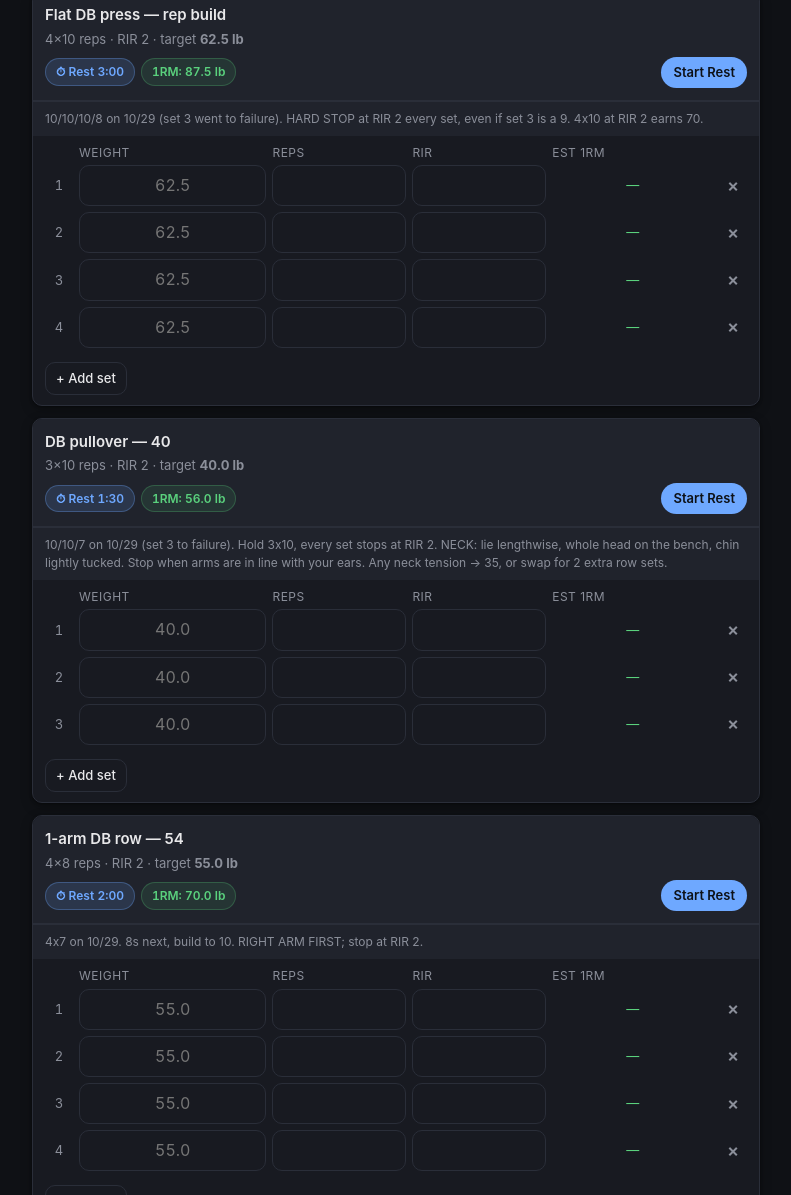
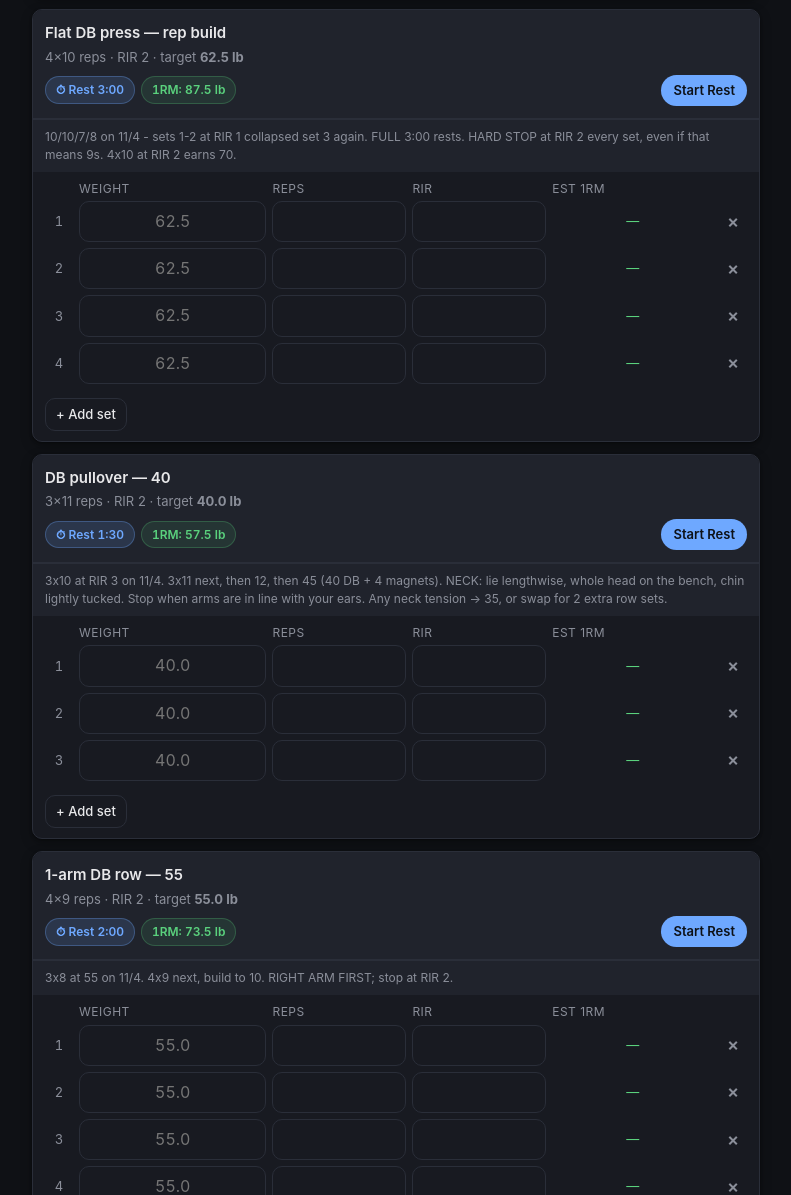
Before and after one commit to corey219/workout-logger, a website: page index.html in a window 1280 px wide. Shown: the part 1353-2548 px from the top of the page, without its empty margins (244-1035 px from the left). Drawn offline with Linux system fonts and the light colour scheme.

Commit message:
Upper cards: 11/4 update (ext 15, row 55, pullover 11s)
Co-Authored-By: Claude Opus 5.5 <noreply@anthropic.com>

```diff
--- a/index.html
+++ b/index.html
@@ -421,7 +421,7 @@ const DEFAULT_1RM = {
 const MIN_1RM_BASELINE = {
   'seated-db-press': 46.5,  // 10/29: 35×8×RIR2
   'flat-db-press': 87.5,    // 10/29: 62.5×10×RIR2
-  'cs-db-row': 70,          // 10/6: 52.5×8×RIR2
+  'cs-db-row': 73.5,        // 11/4: 55×8×RIR2
   'db-curl': 28.5,          // 10/6: 20×11×RIR2
   'hammer-curl': 21.5,
   'tricep-ext': 20,         // 10/29: 13.75×12×RIR2 (one arm)
@@ -429,7 +429,7 @@ const MIN_1RM_BASELINE = {
   'hip-thrust': 132,        // 10/31: 90×11×RIR3
   'single-leg-rdl': 20.5,   // confirmed multiple sessions
   'bulgarian-split-squat': 34, // 10/31: 25×9×RIR2
-  'db-pullover': 56,        // 10/29: 40×10×RIR2
+  'db-pullover': 57.5,      // 11/4: 40×10×RIR3
   'rdl': 59.5,             // 10/27: 42.5×9×RIR3
 };
 
@@ -457,11 +457,11 @@ const SESSIONS = {
     phases: {
       '1': [
         { id: 'face-pull', name: 'Banded face pulls (pre-lift activation)', sets: 3, reps: 15, rir: 2, rest: 45, equipment: 'band', note: 'Activation — strict, light, full ROM. Warm-up push-ups go ON DB HANDLES or fists (neutral wrist): flat-palm push-ups bother the wrists (10/6).' },
-        { id: 'tricep-ext', name: 'Overhead DB triceps extension — ONE ARM at a time', sets: 3, reps: 12, rir: 2, rest: 75, overrideTarget: 13.75, note: '11/11/12 on 10/29. 3x12 earns 15. Last set may go to RIR 0-1; earlier sets stop at RIR 2. Any elbow signal -> back to 12.5.' },
-        { id: 'seated-db-press', name: 'Seated DB press', sets: 4, reps: 9, rir: 2, rest: 180, overrideTarget: 35, note: '4x8 at 35 on 10/29. 9s next, build to 10. Every set stops at RIR 2.' },
-        { id: 'flat-db-press', name: 'Flat DB press — rep build', sets: 4, reps: 10, rir: 2, rest: 180, overrideTarget: 62.5, note: '10/10/10/8 on 10/29 (set 3 went to failure). HARD STOP at RIR 2 every set, even if set 3 is a 9. 4x10 at RIR 2 earns 70.' },
-        { id: 'db-pullover', name: 'DB pullover — 40', sets: 3, reps: 10, rir: 2, rest: 90, overrideTarget: 40, note: '10/10/7 on 10/29 (set 3 to failure). Hold 3x10, every set stops at RIR 2. NECK: lie lengthwise, whole head on the bench, chin lightly tucked. Stop when arms are in line with your ears. Any neck tension -> 35, or swap for 2 extra row sets.' },
-        { id: 'cs-db-row', name: '1-arm DB row — 54', sets: 4, reps: 8, rir: 2, rest: 120, overrideTarget: 54, note: '4x7 on 10/29. 8s next, build to 10. RIGHT ARM FIRST; stop at RIR 2.' },
+        { id: 'tricep-ext', name: 'Overhead DB triceps extension — ONE ARM, 15', sets: 3, reps: 8, rir: 2, rest: 75, overrideTarget: 15, note: '15 EARNED 11/4 (3x12 at 13.75). Use one of the fixed 15s. Restart at 8s, build to 12. Any elbow signal -> back to 13.75. Last set may go to RIR 0-1; earlier sets stop at RIR 2.' },
+        { id: 'seated-db-press', name: 'Seated DB press', sets: 4, reps: 10, rir: 2, rest: 180, overrideTarget: 35, note: '4x9 on 11/4 (at RIR 1 - too hard). 4x10 next, STOP at RIR 2. 4x10 at RIR 2 earns 37.5.' },
+        { id: 'flat-db-press', name: 'Flat DB press — rep build', sets: 4, reps: 10, rir: 2, rest: 180, overrideTarget: 62.5, note: '10/10/7/8 on 11/4 - sets 1-2 at RIR 1 collapsed set 3 again. FULL 3:00 rests. HARD STOP at RIR 2 every set, even if that means 9s. 4x10 at RIR 2 earns 70.' },
+        { id: 'db-pullover', name: 'DB pullover — 40', sets: 3, reps: 11, rir: 2, rest: 90, overrideTarget: 40, note: '3x10 at RIR 3 on 11/4. 3x11 next, then 12, then 45 (40 DB + 4 magnets). NECK: lie lengthwise, whole head on the bench, chin lightly tucked. Stop when arms are in line with your ears. Any neck tension -> 35, or swap for 2 extra row sets.' },
+        { id: 'cs-db-row', name: '1-arm DB row — 55', sets: 4, reps: 9, rir: 2, rest: 120, overrideTarget: 55, note: '3x8 at 55 on 11/4. 4x9 next, build to 10. RIGHT ARM FIRST; stop at RIR 2.' },
         { id: 'lateral-raise', name: 'SUPERSET 1 · DB lateral raise — 12.5s (adjustables)', sets: 3, reps: 16, rir: 2, rest: 45, overrideTarget: 12.5, note: '16x3 on 10/29 (RIR 1/1/0). Hold 3x16 at RIR 2 on sets 1-2. Last set may go to RIR 0-1; earlier sets stop at RIR 2. Shoulders down.' },
         { id: 'db-curl', name: 'SUPERSET 2 · DB curl — fixed 15s, 3-sec lowering', sets: 3, reps: 10, rir: 2, rest: 90, overrideTarget: 15, note: '10/10/8 on 10/29. Hold 3x10, build to 12. Last set may go to RIR 0-1; earlier sets stop at RIR 2.' },
       ],
@@ -596,11 +596,11 @@ const SESSIONS = {
     title: 'Upper 45-min (alternating pairs)',
     phases: {
       '1': [
-        { id: 'tricep-ext', name: '0 · Overhead DB triceps extension — one arm (first)', sets: 3, reps: 12, rir: 2, rest: 60, overrideTarget: 13.75, note: '3x12 earns 15. One arm at a time. Last set may go to RIR 0-1; earlier sets stop at RIR 2.' },
-        { id: 'seated-db-press', name: 'A1 · Seated DB press', sets: 3, reps: 9, rir: 2, rest: 75, overrideTarget: 35, note: '9s at 35, build to 10. Stop at RIR 2. Alternate with A2 (row).' },
-        { id: 'cs-db-row', name: 'A2 · 1-arm DB row — 54', sets: 3, reps: 8, rir: 2, rest: 75, overrideTarget: 54, note: '8s at 54, build to 10. Right arm first, stop at RIR 2. Alternate with A1.' },
+        { id: 'tricep-ext', name: '0 · Overhead DB triceps extension — one arm, 15 (first)', sets: 3, reps: 8, rir: 2, rest: 60, overrideTarget: 15, note: '15 earned 11/4 (fixed 15). 8s, build to 12. Any elbow signal -> 13.75. Last set may go to RIR 0-1; earlier sets stop at RIR 2.' },
+        { id: 'seated-db-press', name: 'A1 · Seated DB press', sets: 3, reps: 10, rir: 2, rest: 75, overrideTarget: 35, note: '3x10 at 35, stop at RIR 2. Alternate with A2 (row).' },
+        { id: 'cs-db-row', name: 'A2 · 1-arm DB row — 55', sets: 3, reps: 9, rir: 2, rest: 75, overrideTarget: 55, note: '9s at 55, build to 10. Right arm first, stop at RIR 2. Alternate with A1.' },
         { id: 'flat-db-press', name: 'B1 · Flat DB press — rep build', sets: 3, reps: 10, rir: 2, rest: 75, overrideTarget: 62.5, note: '3x10, HARD STOP at RIR 2, then 70. Alternate with B2.' },
-        { id: 'db-pullover', name: 'B2 · DB pullover — 40', sets: 3, reps: 10, rir: 2, rest: 75, overrideTarget: 40, note: 'Hold 3x10, stop at RIR 2. NECK: lie lengthwise, whole head on the bench, chin lightly tucked. Stop when arms are in line with your ears. Any neck tension -> 35, or swap for 2 extra row sets. Alternate with B1.' },
+        { id: 'db-pullover', name: 'B2 · DB pullover — 40', sets: 3, reps: 11, rir: 2, rest: 75, overrideTarget: 40, note: '11s, then 12, then 45. NECK: lie lengthwise, whole head on the bench, chin lightly tucked. Stop when arms are in line with your ears. Any neck tension -> 35, or swap for 2 extra row sets. Alternate with B1.' },
         { id: 'lateral-raise', name: 'C1 · DB lateral raise — 12.5s (adjustables)', sets: 3, reps: 16, rir: 2, rest: 45, overrideTarget: 12.5, note: '3x16. Last set may go to RIR 0-1; earlier sets stop at RIR 2. Alternate with C2.' },
         { id: 'db-curl', name: 'C2 · DB curl — fixed 15s, 3-sec lowering', sets: 3, reps: 10, rir: 2, rest: 90, overrideTarget: 15, note: '3x10, build to 12. Last set may go to RIR 0-1; earlier sets stop at RIR 2. 90s rest before the next lateral set.' },
       ],
```
